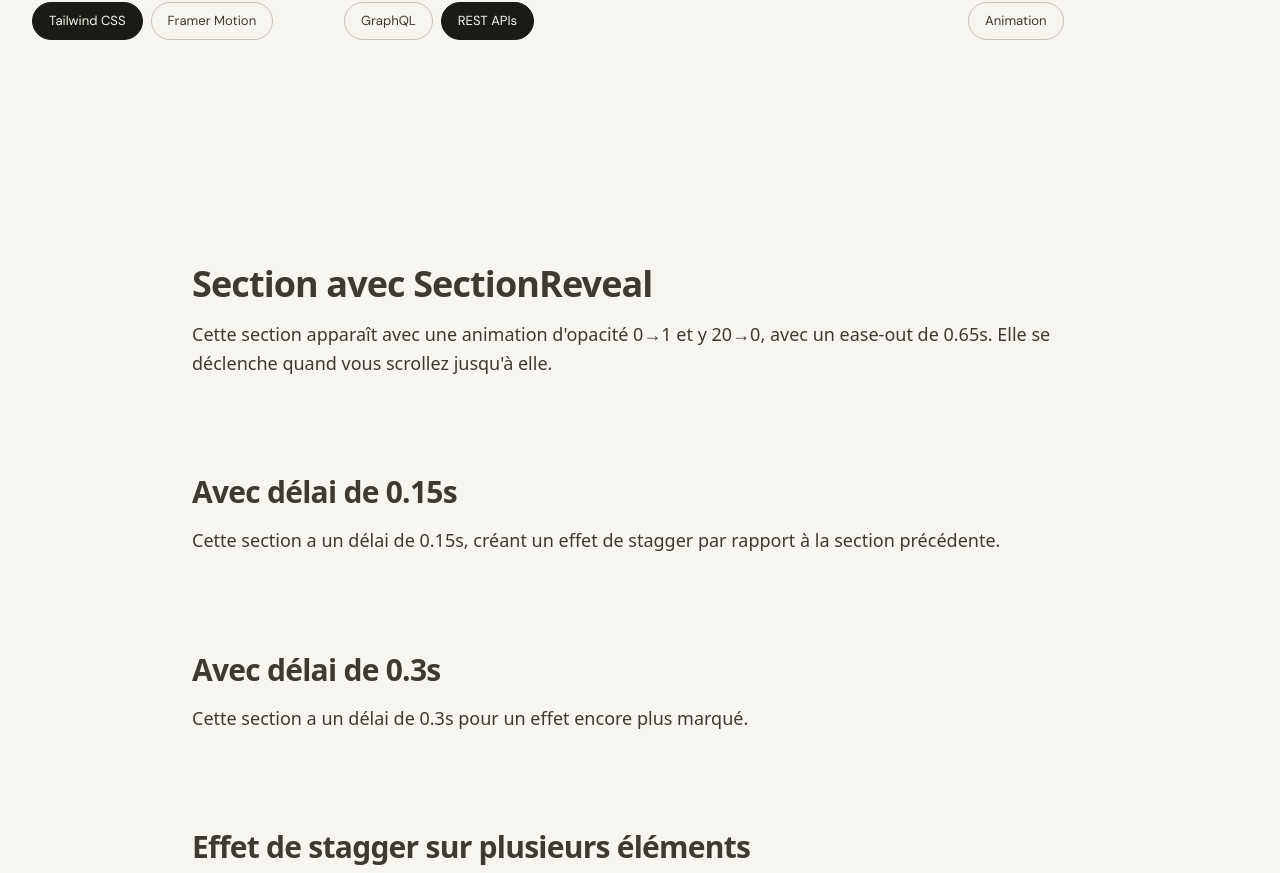
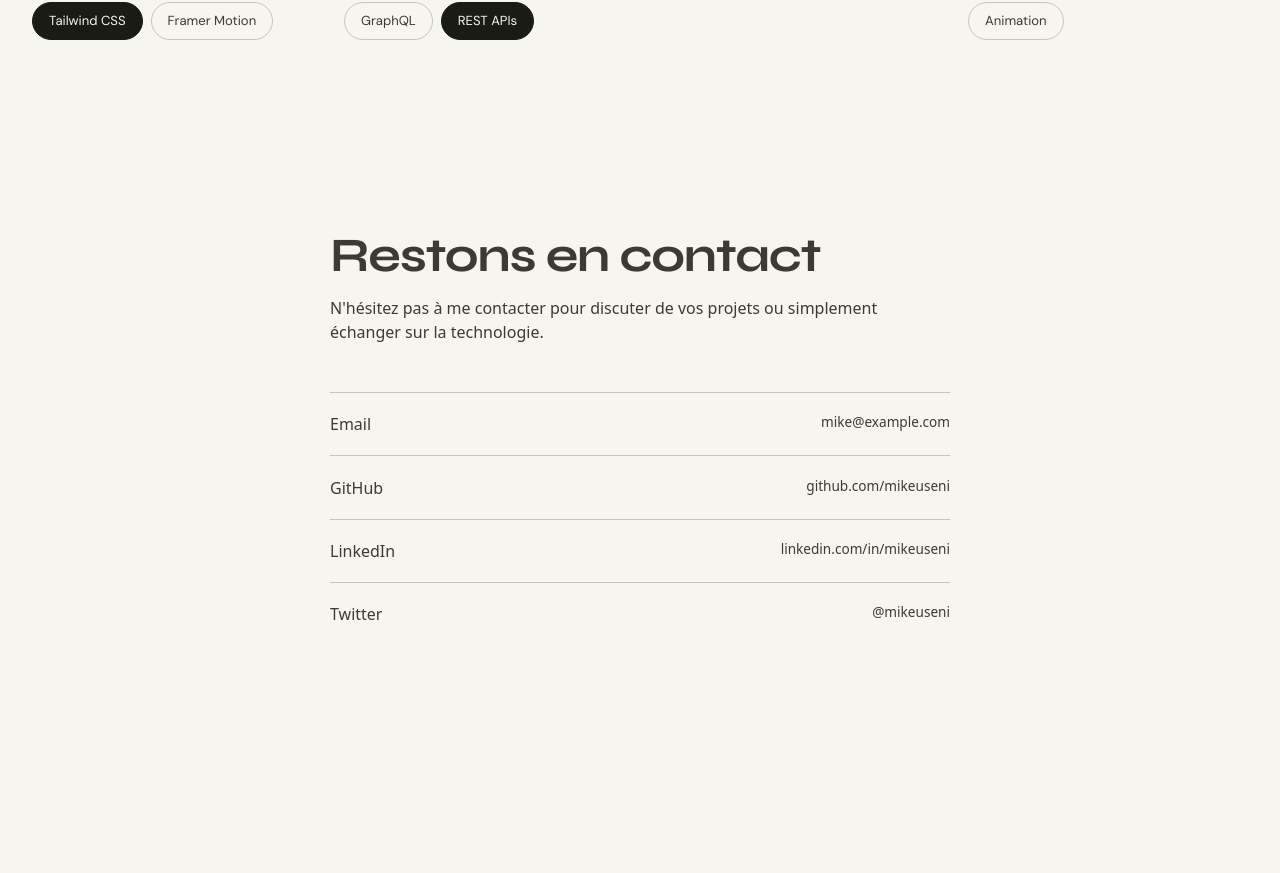
Before and after one commit to Mike1908/portfolio, a Next.js app: page / in a window 1280 px wide. Shown: the part 3707-4580 px from the top of the page. Built offline with nearby package versions, Linux system fonts and the light colour scheme.

Commit message:
ContactSection & ContactLink

```diff
--- a/src/app/page.tsx
+++ b/src/app/page.tsx
@@ -1,4 +1,4 @@
-import { NavBar, HeroSection, SectionReveal, AboutSection, ExperienceSection, ProjectsSection, SkillsSection } from "@/components";
+import { NavBar, HeroSection, SectionReveal, AboutSection, ExperienceSection, ProjectsSection, SkillsSection, ContactSection } from "@/components";
 
 const navLinks = [
   { label: "À propos", href: "#about" },
@@ -134,6 +134,33 @@ const skillGroups = [
   },
 ];
 
+const contactLinks = [
+  {
+    label: "Email",
+    value: "mike@example.com",
+    href: "mailto:mike@example.com",
+    external: false,
+  },
+  {
+    label: "GitHub",
+    value: "github.com/mikeuseni",
+    href: "https://github.com/mikeuseni",
+    external: true,
+  },
+  {
+    label: "LinkedIn",
+    value: "linkedin.com/in/mikeuseni",
+    href: "https://linkedin.com/in/mikeuseni",
+    external: true,
+  },
+  {
+    label: "Twitter",
+    value: "@mikeuseni",
+    href: "https://twitter.com/mikeuseni",
+    external: true,
+  },
+];
+
 export default function Home() {
   return (
     <div className="flex flex-col flex-1 font-sans">
@@ -173,6 +200,13 @@ export default function Home() {
         title="Compétences techniques"
         subtitle="Technologies et outils que je maîtrise"
         groups={skillGroups}
+      />
+
+      {/* Section Contact */}
+      <ContactSection
+        heading="Restons en contact"
+        subtitle="N'hésitez pas à me contacter pour discuter de vos projets ou simplement échanger sur la technologie."
+        links={contactLinks}
       />
 
       <main id="content" className="flex flex-1 w-full flex-col items-center py-32 px-6 sm:px-16">
--- /dev/null
+++ b/src/components/atoms/ContactLink.tsx
@@ -0,0 +1,37 @@
+import { cn } from "@/lib/utils";
+
+export type ContactLinkProps = {
+  readonly label: string;
+  readonly value: string;
+  readonly href: string;
+  readonly external?: boolean;
+  readonly className?: string;
+};
+
+export const ContactLink = ({
+  label,
+  value,
+  href,
+  external = false,
+  className,
+}: ContactLinkProps) => {
+  return (
+    <a
+      href={href}
+      target={external ? "_blank" : "_self"}
+      rel={external ? "noopener noreferrer" : undefined}
+      className={cn(
+        "group flex justify-between border-t border-border py-[1.2rem]",
+        "transition-[padding] duration-300 ease-spring",
+        "hover:pl-2",
+        "focus-visible:outline-2 focus-visible:outline-offset-2 focus-visible:outline-foreground",
+        className,
+      )}
+    >
+      <span className="font-medium">{label}</span>
+      <span className="text-muted" style={{ fontSize: "0.85rem" }}>
+        {value}
+      </span>
+    </a>
+  );
+};
--- a/src/components/index.ts
+++ b/src/components/index.ts
@@ -7,6 +7,7 @@ export { BackgroundGrid, type BackgroundGridProps } from './atoms/BackgroundGrid
 export { StatCard, type StatCardProps } from './atoms/StatCard';
 export { TechTag, type TechTagProps } from './atoms/TechTag';
 export { SkillTag, type SkillTagProps } from './atoms/SkillTag';
+export { ContactLink, type ContactLinkProps } from './atoms/ContactLink';
 
 // Molecules - Combinaisons d'atomes
 export { ThemeToggle } from './molecules/ThemeToggle';
@@ -23,6 +24,7 @@ export { AboutSection, type AboutSectionProps, type Stat } from './organisms/Abo
 export { ExperienceSection, type ExperienceSectionProps } from './organisms/ExperienceSection';
 export { ProjectsSection, type ProjectsSectionProps } from './organisms/ProjectsSection';
 export { SkillsSection, type SkillsSectionProps, type SkillGroup, type Skill } from './organisms/SkillsSection';
+export { ContactSection, type ContactSectionProps, type ContactLinkData } from './organisms/ContactSection';
 
 // Providers - Context providers
 export { ThemeProvider, type ThemeProviderProps } from './providers';
--- /dev/null
+++ b/src/components/organisms/ContactSection.tsx
@@ -0,0 +1,57 @@
+"use client";
+
+import { ContactLink } from "../atoms/ContactLink";
+import { SectionReveal } from "../molecules/SectionReveal";
+import { cn } from "@/lib/utils";
+
+export type ContactLinkData = {
+  readonly label: string;
+  readonly value: string;
+  readonly href: string;
+  readonly external?: boolean;
+};
+
+export type ContactSectionProps = {
+  readonly heading: string;
+  readonly subtitle: string;
+  readonly links: ContactLinkData[];
+  readonly className?: string;
+};
+
+export const ContactSection = ({
+  heading,
+  subtitle,
+  links,
+  className,
+}: ContactSectionProps) => {
+  return (
+    <section className={cn("relative w-full py-section px-6 lg:px-8", className)}>
+      <div className="mx-auto w-full max-w-[620px]">
+        <SectionReveal>
+          <h2 className="font-display text-4xl font-bold tracking-tight lg:text-5xl">
+            {heading}
+          </h2>
+          {subtitle && (
+            <p className="mt-4 text-muted">{subtitle}</p>
+          )}
+        </SectionReveal>
+
+        <SectionReveal delay={0.1}>
+          <nav aria-label="Liens de contact" className="mt-12">
+            <div className="flex flex-col">
+              {links.map((link, index) => (
+                <ContactLink
+                  key={`${link.label}-${index}`}
+                  label={link.label}
+                  value={link.value}
+                  href={link.href}
+                  external={link.external}
+                />
+              ))}
+            </div>
+          </nav>
+        </SectionReveal>
+      </div>
+    </section>
+  );
+};
```
Also changed, not shown: .mod-patterns.json.
